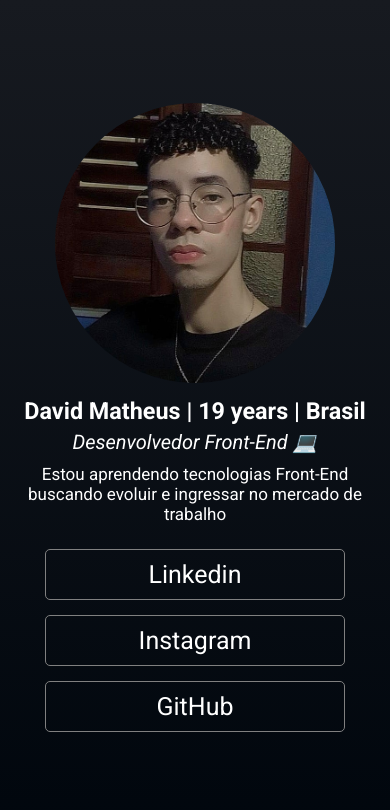
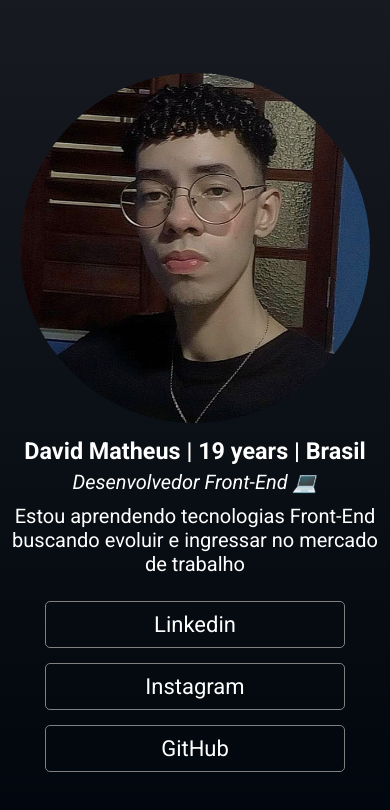
Before and after one commit to davidmatheusk/Site-pessoal, a plain HTML site: page index.html in a window 390 px wide. Drawn offline with Linux system fonts and the light colour scheme.

Commit message:
melhoria na responsividade

```diff
--- a/style/style.css
+++ b/style/style.css
@@ -147,35 +147,6 @@ a {
     }
 }
 
-@media screen and (max-width: 1050px) {
-    #foto-perfil img {
-        width: 250px;
-    }
-
-    #sobre-mim {
-        font-size: 20px;
-    }
-
-    #about p {
-        font-size: 18px;
-        margin: 0px 10px;
-    }
-
-    a {
-        font-size: 16px;
-    }
-
-    #links-container {
-        margin-bottom: 10px;
-    }
-
-    #instagram,
-    #linkedin,
-    #github {
-        width: 750px;
-    }
-}
-
 
 @media screen and (max-width: 770px) {
     #about p {
@@ -192,7 +163,7 @@ a {
 
 @media screen and (max-width: 550px) {
     #foto-perfil img {
-        width: 280px;
+        width: 350px;
     }
 
     #sobre-mim {
@@ -200,7 +171,7 @@ a {
     }
 
     #about p {
-        font-size: 17px;
+        font-size: 20px;
         text-align: center;
         margin: 0px 10px;
     }
@@ -212,38 +183,10 @@ a {
     }
 
     a {
-        font-size: 20px;
+        font-size: 22px;
     }
 
 }
-
-
-@media screen and (max-width: 440px) {
-    #foto-perfil img {
-        width: 280px;
-    }
-
-    #sobre-mim {
-        font-size: 20px;
-    }
-
-    #about p {
-        font-size: 17px;
-        text-align: center;
-        margin: 0px 10px;
-    }
-
-    #instagram,
-    #linkedin,
-    #github {
-        width: 300px;
-    }
-
-    a {
-        font-size: 25px;
-    }
-}
-
 
 @media screen and (max-width: 375px) {
     #foto-perfil img {
@@ -252,33 +195,6 @@ a {
 
     #sobre-mim {
         font-size: 17px;
-    }
-
-    #about p {
-        font-size: 15px;
-        text-align: center;
-        margin: 0px 10px;
-    }
-
-    #instagram,
-    #linkedin,
-    #github {
-        width: 300px;
-    }
-
-    a {
-        font-size: 20px;
-    }
-}
-
-@media screen and (max-width: 375px) {
-    #foto-perfil img {
-        width: 220px;
-    }
-
-    #sobre-mim {
-        font-size: 17px;
-        text-align: center;
     }
 
     #instagram,
@@ -291,3 +207,10 @@ a {
         font-size: 16px;
     }
 }
+
+@media screen and (max-width: 290px) {
+
+    #sobre-mim {
+        text-align: center;
+    }
+}
```
